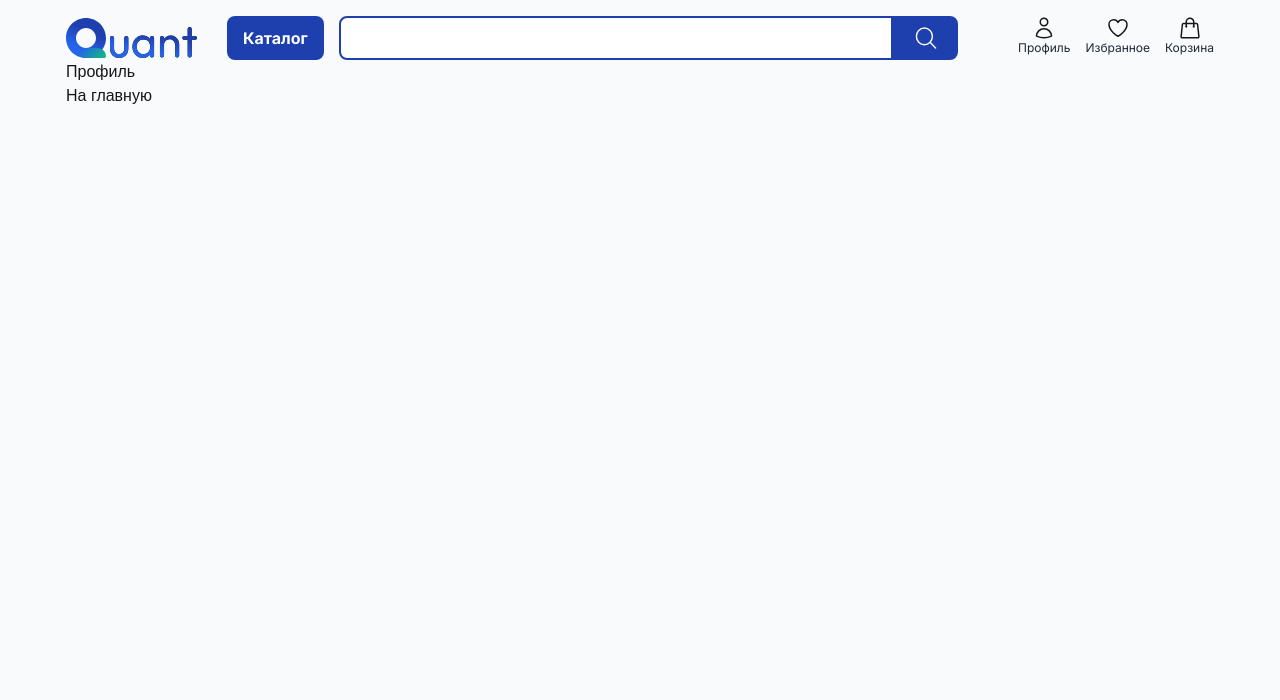
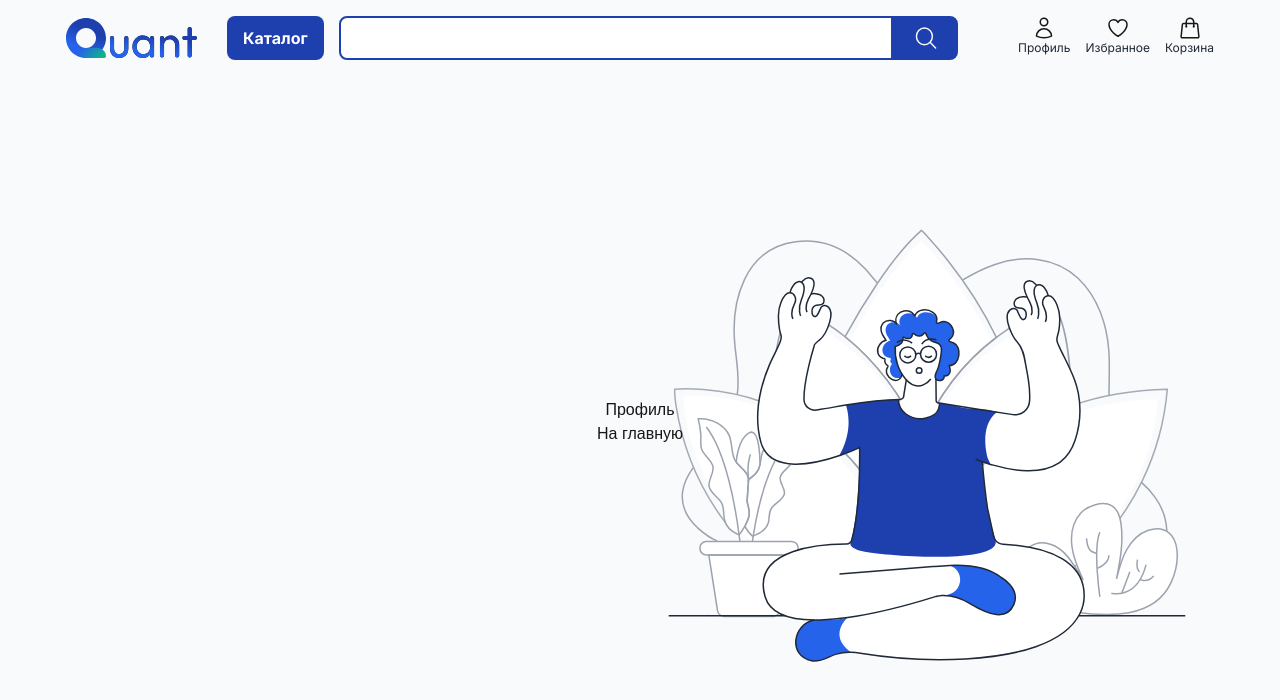
Before and after one commit to Bormxx/ecommerce, a Next.js app: page /profile in a window 1280 px wide. Shown: the top 700 px of the page. Built offline with nearby package versions, Linux system fonts and the light colour scheme.

Commit message:
Feat: Add svg

```diff
--- /dev/null
+++ b/src/components/ProfileComponents/ProfileBackground.tsx
@@ -0,0 +1,13 @@
+import { ReactNode } from "react";
+
+type ProfileBackgroundProps = {
+  children: ReactNode
+}
+
+export default function ProfileBackground( props: ProfileBackgroundProps ) {
+  return (
+    <div className="bg-[url('/images/sport_meditation.svg')] bg-custom-right bg-no-repeat grow place-content-center place-items-center">
+      { props.children }
+    </div>
+  );
+}
--- a/src/pages/profile.tsx
+++ /dev/null
@@ -1,11 +0,0 @@
-import Link from "next/link";
-import Home from "@/components/Home/Home";
-
-export default function Profile() {
-  return (
-    <Home>
-        <h1>Профиль</h1>
-        <Link href="/">На главную</Link>
-    </Home>
-  );
-}
--- /dev/null
+++ b/src/pages/profile/index.tsx
@@ -0,0 +1,14 @@
+import Link from "next/link";
+import Home from "@/components/Home/Home";
+import ProfileBackground from "@/components/ProfileComponents/ProfileBackground";
+
+export default function Profile() {
+  return (
+    <Home>
+        <ProfileBackground>
+            <h1>Профиль</h1>
+            <Link href="/">На главную</Link>
+        </ProfileBackground>
+    </Home>
+  );
+}
```
Also changed, not shown: public/images/sport_meditation.svg (added).
